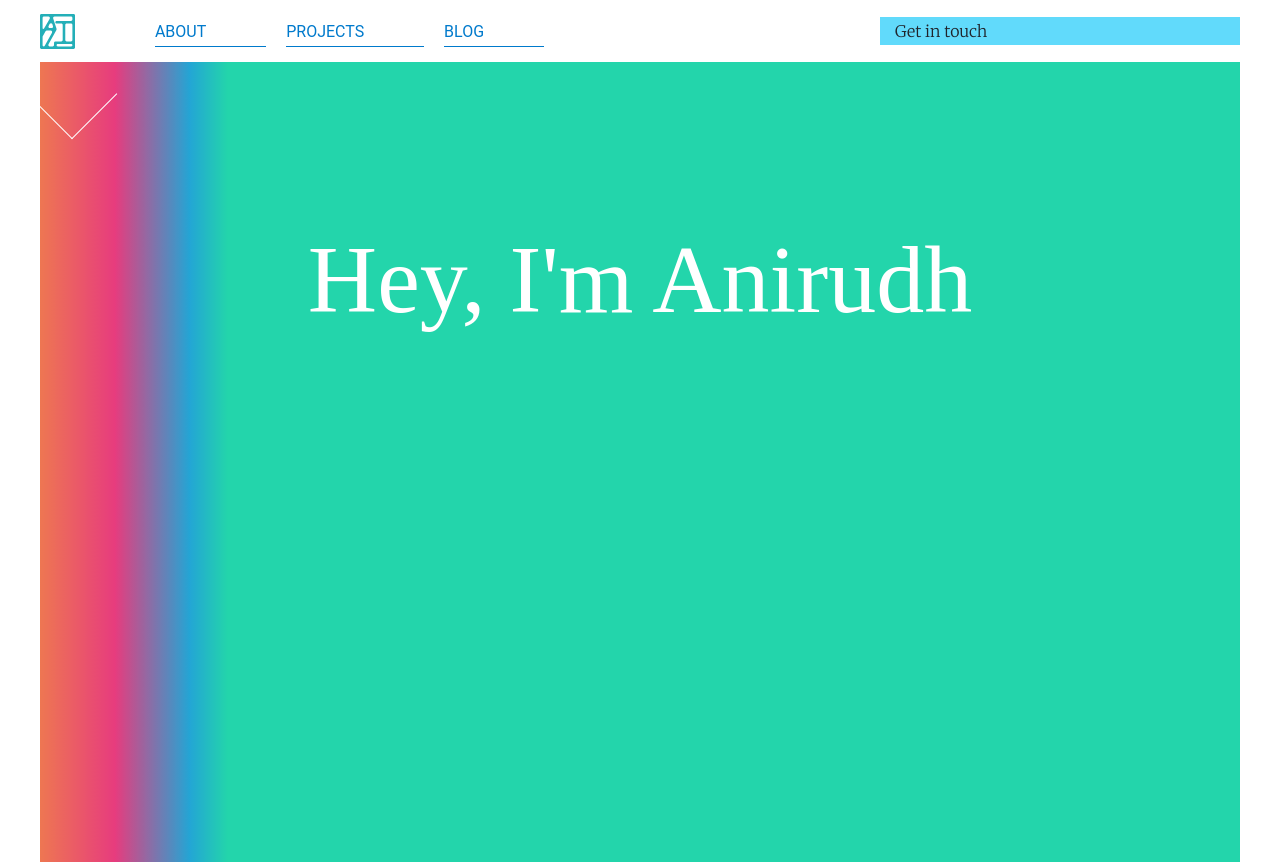
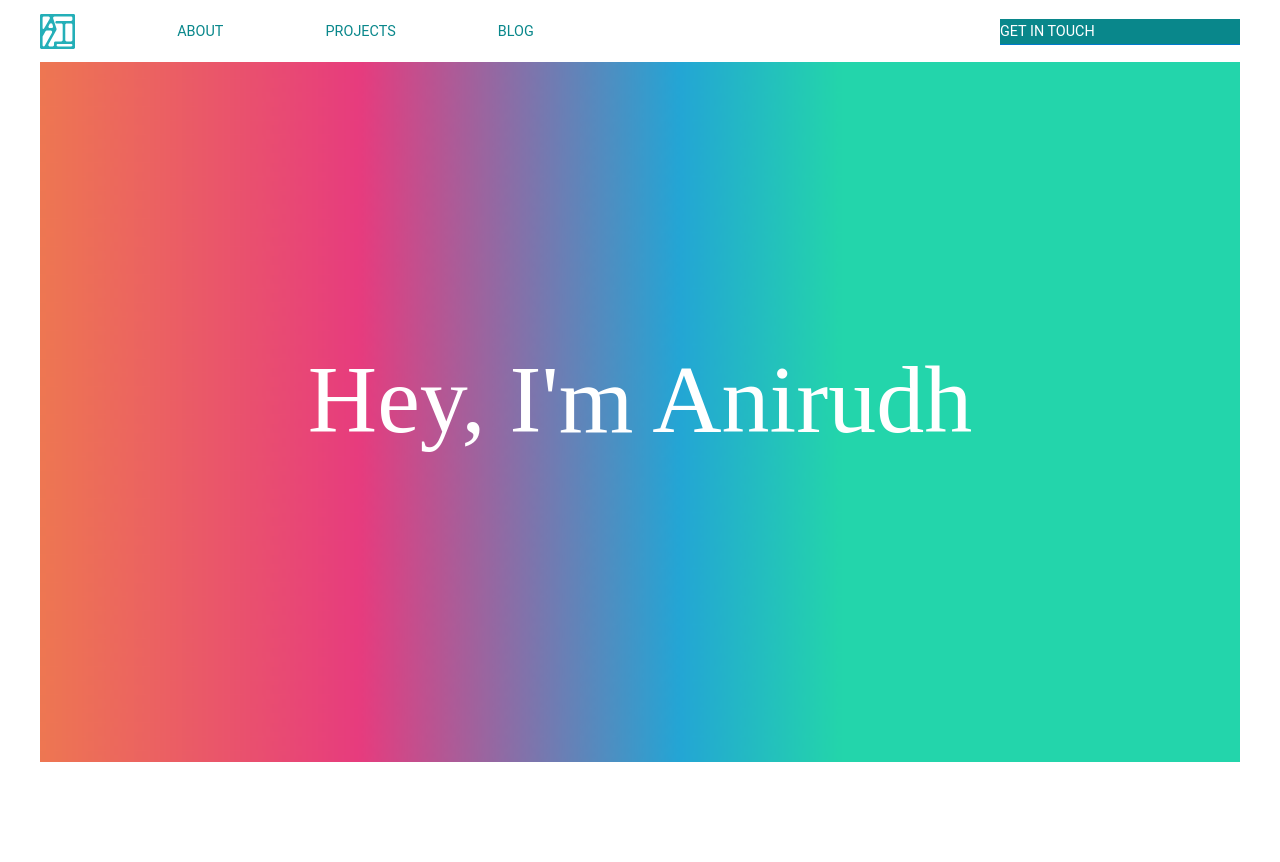
Before and after one commit to anirudhi/Website, a Gatsby site: page / in a window 1280 px wide. After the commit the page ends 802 px from the top, so only its background shows below. Built offline with nearby package versions, Linux system fonts and the light colour scheme; Gatsby itself is replaced by a stand-in of ours; some packages are replaced by stand-ins of ours; what webfontloader would draw is missing.

Commit message:
Overhauled gradient display and structure

```diff
--- a/src/_theme.scss
+++ b/src/_theme.scss
@@ -1,4 +1,4 @@
-$tablet-width: 768px;
+$tablet-width: 600px;
 $desktop-width: 1024px;
 
 @mixin phone {
--- a/src/components/Contact.js
+++ /dev/null
@@ -1,8 +0,0 @@
-import { Link } from 'gatsby'
-import React from 'react'
-
-const Contact = () => {
-  return <div>Contact</div>
-}
-
-export default Contact
--- a/src/components/GradientBackground/GradientBackground.js
+++ b/src/components/GradientBackground/GradientBackground.js
@@ -41,14 +41,9 @@ class GradientBackground extends React.Component {
         onMouseMove={this.handleMouseMove}
         className={styles.PrimaryBackground}
       >
-        <canvas
-          ref={this.canvasRef}
-          className={styles.PrimaryCanvas}
-          width={window.innerWidth}
-          height={window.innerHeight}
-        />
+        <canvas ref={this.canvasRef} className={styles.PrimaryCanvas} />
         <div className={styles.PrimaryText}>{this.props.primaryText}</div>
-        <div style={arrowStyle} />
+        {/*<div style={arrowStyle} /> */}
       </div>
     )
   }
--- a/src/components/GradientBackground/GradientBackground.module.scss
+++ b/src/components/GradientBackground/GradientBackground.module.scss
@@ -1,8 +1,14 @@
+@import '../../theme.scss';
+
 .PrimaryBackground {
   width: 100%;
-  height: 100vh;
+  height: calc(100vh - 100px);
   margin-top: 3.9rem;
   position: relative;
+
+  @include phone {
+    height: 100vh;
+  }
 }
 
 .PrimaryCanvas {
@@ -20,8 +26,16 @@
   position: absolute;
   color: white;
   left: 15%;
-  top: 20%;
+  top: 35vh;
   line-height: 1.2em;
+
+  @include tablet {
+    top: 30vh;
+  }
+
+  @include phone {
+    font-size: 20vw;
+  }
 }
 
 // @-webkit-keyframes Gradient {
--- a/src/components/Header/Header.js
+++ b/src/components/Header/Header.js
@@ -1,5 +1,4 @@
 import LinkButton from '../LinkButton/LinkButton'
-import Contact from '../Contact'
 import { Link } from 'gatsby'
 import React from 'react'
 
@@ -25,10 +24,6 @@ class Header extends React.Component {
   }
 
   render() {
-    const contact = this.state.showContact ? (
-      <Contact handleContact={this.closeContact} />
-    ) : null
-
     return (
       <div className={styles.ContactContainer}>
         <header className={styles.Header}>
@@ -37,20 +32,19 @@ class Header extends React.Component {
               <img src={logoSvg} alt="Anirudh Iyer Personal Website" />
             </Link>
             <Link title="About" to="/about">
-              <span className={styles.HeaderLink}>About</span>
+              About
             </Link>
             <Link title="Projects" to="/projects">
-              <span className={styles.HeaderLink}>Projects</span>
+              Projects
             </Link>
             <Link title="Blog" to="/blog">
-              <span className={styles.HeaderLink}>Blog</span>
+              Blog
             </Link>
           </nav>
-          <LinkButton className={styles.Contact} onClick={this.toggleContact}>
-            <div>Get in touch</div>
-          </LinkButton>
+          <Link to={'/contact'}>
+            <div className={styles.Contact}>Get in touch</div>
+          </Link>
         </header>
-        {contact}
       </div>
     )
   }
--- a/src/components/Header/Header.module.scss
+++ b/src/components/Header/Header.module.scss
@@ -17,7 +17,7 @@ $logo-height: 35px;
   color: $dark;
   display: grid;
   align-items: center;
-  grid-template-columns: 7fr 3fr;
+  grid-template-columns: 8fr 2fr;
   height: $header-height;
 }
 
@@ -30,6 +30,18 @@ $logo-height: 35px;
   overflow-y: hidden;
   height: 100%;
   width: 60%;
+
+  a {
+    box-shadow: none;
+    font-family: 'roboto';
+    font-size: 0.9em;
+    text-transform: uppercase;
+    color: rgb(9, 135, 139);
+    transition: all 0.2s ease-out;
+  }
+  a:hover {
+    color: rgb(15, 63, 65);
+  }
 }
 
 .ImgContainer {
@@ -45,10 +57,12 @@ $logo-height: 35px;
   }
 }
 
-.HeaderLink {
+.Contact {
+  box-shadow: none;
   font-family: 'roboto';
+  font-size: 0.9em;
   text-transform: uppercase;
+  background-color: rgb(9, 135, 139);
+  color: white;
+  transition: all 0.2s ease-out;
 }
-
-.Contact {
-}
--- a/src/components/Layout/Layout.module.scss
+++ b/src/components/Layout/Layout.module.scss
@@ -1,8 +1,13 @@
 @import '../../theme.scss';
+
+html {
+  overflow: hidden;
+}
 
 .Layout {
   margin-left: 2.5rem;
   margin-right: 2.5rem;
+  margin-bottom: 2.5rem;
 
   @include phone {
     margin-left: 0;
--- a/src/components/LinkButton/LinkButton.js
+++ b/src/components/LinkButton/LinkButton.js
@@ -1,49 +1,15 @@
 import { Link } from 'gatsby'
 import React from 'react'
-import { colors, media } from '../../theme'
+
+import styles from './LinkButton.module.scss'
 
 const LinkButton = ({ children, onClick }) => {
   return (
-    <div onClick={onClick} style={style}>
+    <div onClick={onClick} className={styles.PrimaryButton}>
       {children}
     </div>
   )
 }
 
-const style = {
-  backgroundColor: colors.brand,
-  alignItems: 'center',
-  color: colors.darker,
-  transition: 'color 0.2s ease-out',
-  paddingLeft: 15,
-  paddingRight: 15,
-  fontWeight: 300,
-
-  ':focus': {
-    outline: 0,
-    backgroundColor: colors.lighter,
-    color: colors.white,
-  },
-
-  [media.size('xsmall')]: {
-    paddingLeft: 8,
-    paddingRight: 8,
-  },
-
-  [media.between('small', 'medium')]: {
-    paddingLeft: 10,
-    paddingRight: 10,
-  },
-
-  [media.greaterThan('xlarge')]: {
-    paddingLeft: 20,
-    paddingRight: 20,
-    fontSize: 18,
-
-    ':hover:not(:focus)': {
-      color: colors.brand,
-    },
-  },
-}
 
 export default LinkButton
--- a/src/components/LinkButton/LinkButton.module.scss
+++ b/src/components/LinkButton/LinkButton.module.scss
@@ -0,0 +1,21 @@
+@import '../../theme.scss';
+
+.PrimaryButton {
+  background-color: #24afb8;
+  transition: all 0.2s ease-out;
+  length: max-content;
+  border-radius: 10px;
+
+  hover: {
+    background-color: #1b848b;
+  }
+
+  focus: {
+    outline: 0;
+    background-color: white;
+    color: white;
+  }
+
+  .Clicked {
+  }
+}
--- a/src/pages/index.js
+++ b/src/pages/index.js
@@ -18,6 +18,8 @@ import { colors } from '../theme'
 class Index extends React.Component {
   render() {
     const { data } = this.props
+
+    const contactText = <div className="Contacts" />
 
     const aboutBox = (
       <div>
@@ -40,11 +42,10 @@ class Index extends React.Component {
           handleContact={this.openContact}
           location={this.props.location}
         />
-        <GradientBackground primaryText="Hey, I'm Anirudh" />
-        {/* <Link to={'blog'}>Blog</Link>
-        {aboutBox}
-        <Link to={'projects'}>Projects</Link>
-        <Footer /> */}
+        <GradientBackground
+          primaryText="Hey, I'm Anirudh"
+          contactText={contactText}
+        />
       </Layout>
     )
   }
```
Also changed, not shown: src/pages/contact.js (added, +48 -0 lines).
